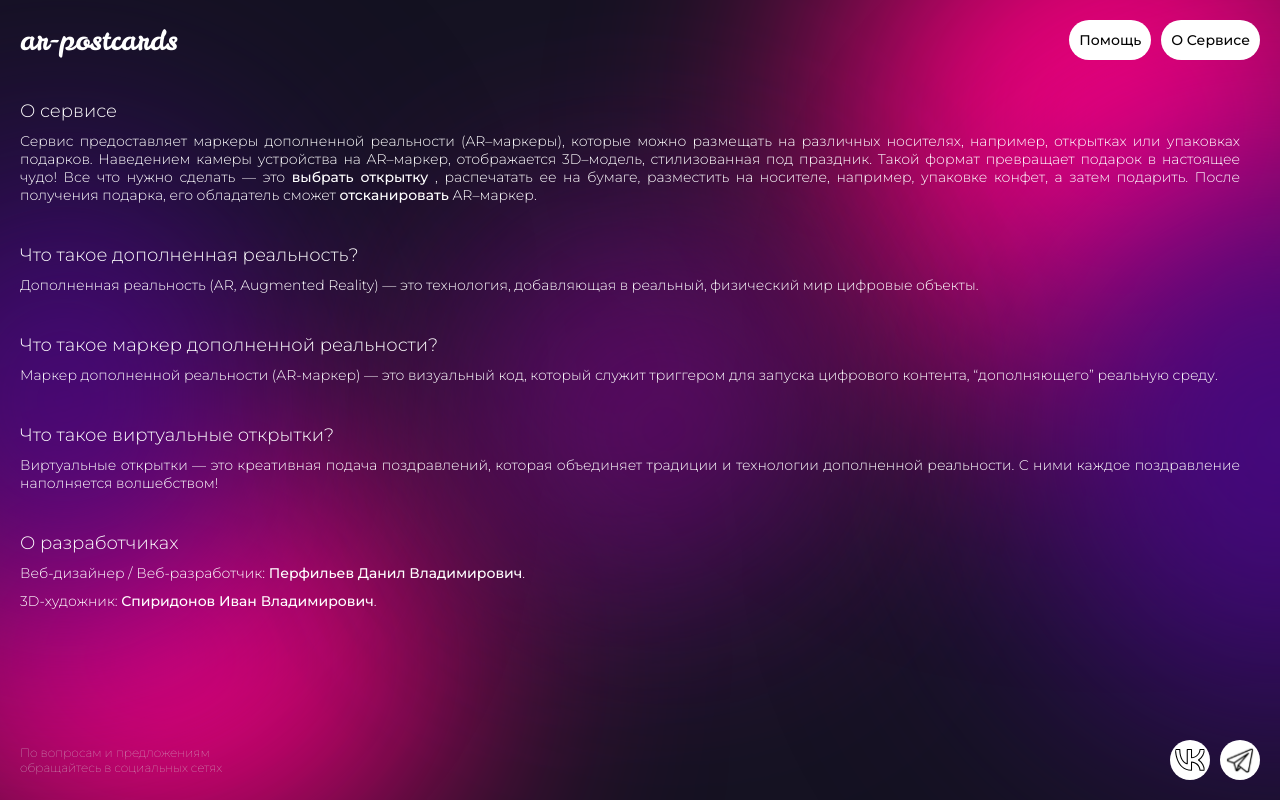
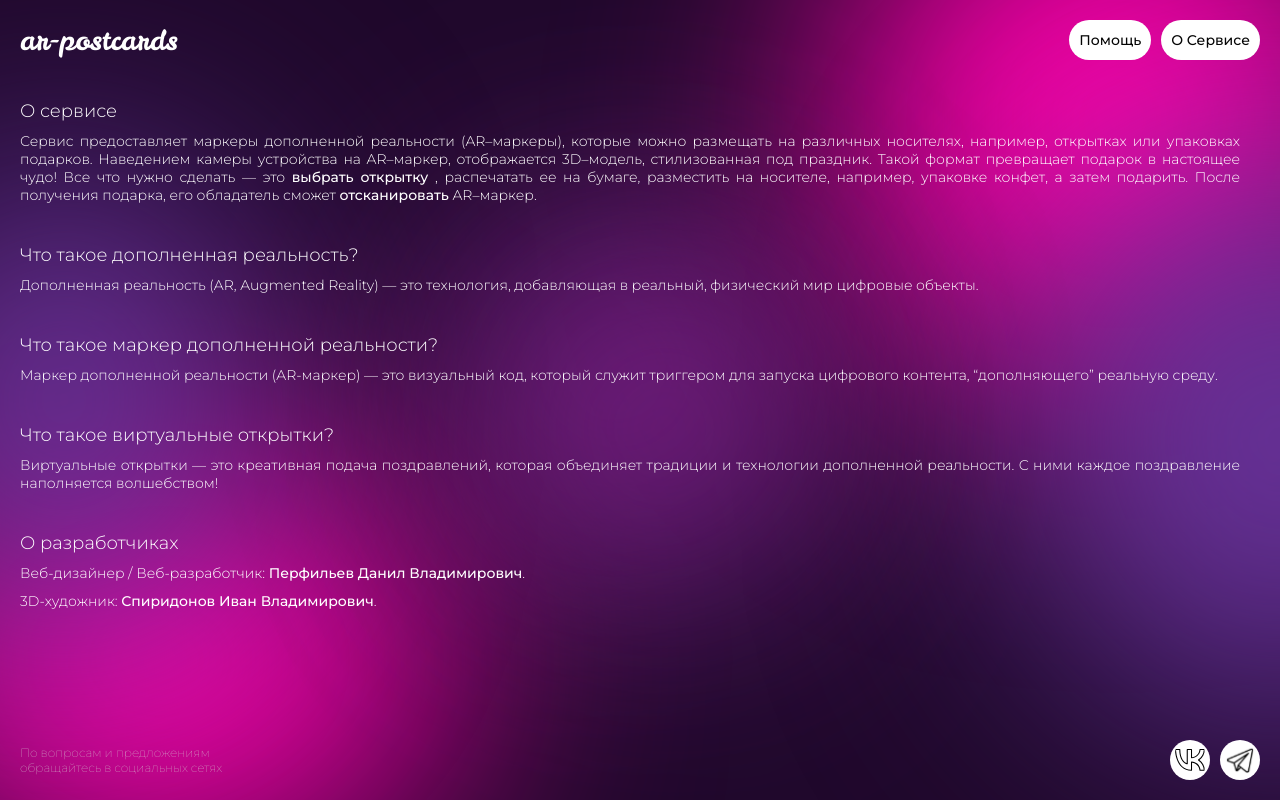
Before and after one commit to dperfiliev/postcards-ar, a Next.js app: page /about in a window 1280 px wide. Built offline with nearby package versions, Linux system fonts and the light colour scheme.

Commit message:
end of the day

```diff
--- a/src/app/about/page.module.css
+++ b/src/app/about/page.module.css
@@ -13,6 +13,7 @@
     gap: 40px;
 
     overflow-y: auto;
+    scroll-behavior: smooth;
 
     scrollbar-width: 1px;
     scrollbar-color: var(--primary);
--- a/src/app/ar-markers/model.tsx
+++ b/src/app/ar-markers/model.tsx
@@ -33,7 +33,7 @@ export default function Model({ url }: { url: string }) {
 
     return (
         <Canvas style={{ width: '100%', height: '100%', borderRadius: "20px" }} camera={{ position: [2, 1, 1], fov: 75 }}>
-            <ambientLight intensity={2.5} />
+            <ambientLight intensity={2} />
             <pointLight position={[10, 10, 10]} />
 
             <Suspense fallback={<Loader />}>
--- a/src/app/ar-markers/page.module.css
+++ b/src/app/ar-markers/page.module.css
@@ -86,6 +86,7 @@
 
 .textScroll {
     overflow-y: auto;
+    scroll-behavior: smooth;
 
     scrollbar-width: 1px;
     scrollbar-color: var(--primary);
@@ -181,6 +182,7 @@
     width: 100%;
 
     overflow-y: auto;
+    scroll-behavior: smooth;
     overflow-x: hidden;
 
     scrollbar-width: 1px;
--- a/src/app/globals.css
+++ b/src/app/globals.css
@@ -12,17 +12,16 @@
   --container: rgba(0, 0, 0, 0.2);
 
   */
+  --primary: hsl(0, 0%, 100%); /* Белый */
+  --secondary: hsl(0, 0%, 2%); /* Темно-серый */
+  --neutral: hsl(0, 0%, 85%); /* Светло-серый */
 
-  --primary: hsl(0, 0%, 100%);
-  --secondary: hsl(0, 0%, 2%);
-  --neutral: hsl(0, 0%, 85%);
+  --bg: hsl(280, 70%, 10%); /* Темно-синий */
+  --cyan: hsl(180, 100%, 50%); /* Циан */
+  --pink: hsl(320, 100%, 50%); /* Розовый */
+  --purple: hsl(270, 50%, 40%); /* Фиолетовый */
 
-  --bg: hsl(250, 30%, 10%);
-  --cyan: hsl(180, 100%, 50%);
-  --pink: hsl(330, 100%, 50%);
-  --purple: hsl(270, 88%, 27%);
-
-  --container: hsla(0, 0%, 0%, 0.2);
+  --container: hsla(0, 0%, 0%, 0.2); /* Полупрозрачный черный */
 }
 
 
--- a/src/app/help/page.module.css
+++ b/src/app/help/page.module.css
@@ -114,8 +114,10 @@
 
         flex-basis: 150px;
         gap: 40px;
+        flex-grow: 1;
+
         overflow-y: auto;
-        flex-grow: 1;
+        scroll-behavior: smooth;
 
         scrollbar-width: 1px;
         scrollbar-color: var(--primary);
@@ -123,7 +125,6 @@
 
         padding-right: 10px;
     }
-
 
     .cards::-webkit-scrollbar {
         background-color: var(--primary);
@@ -136,7 +137,6 @@
         border-radius: 1px;
     }
 
-
     .cardWrapper {
         height: auto;
         min-height: 150px;
```
Also changed, not shown: src/app/ar-markers/page.tsx (+18 -16 lines), 1 other file (tests, documents, lock files or other folders).
